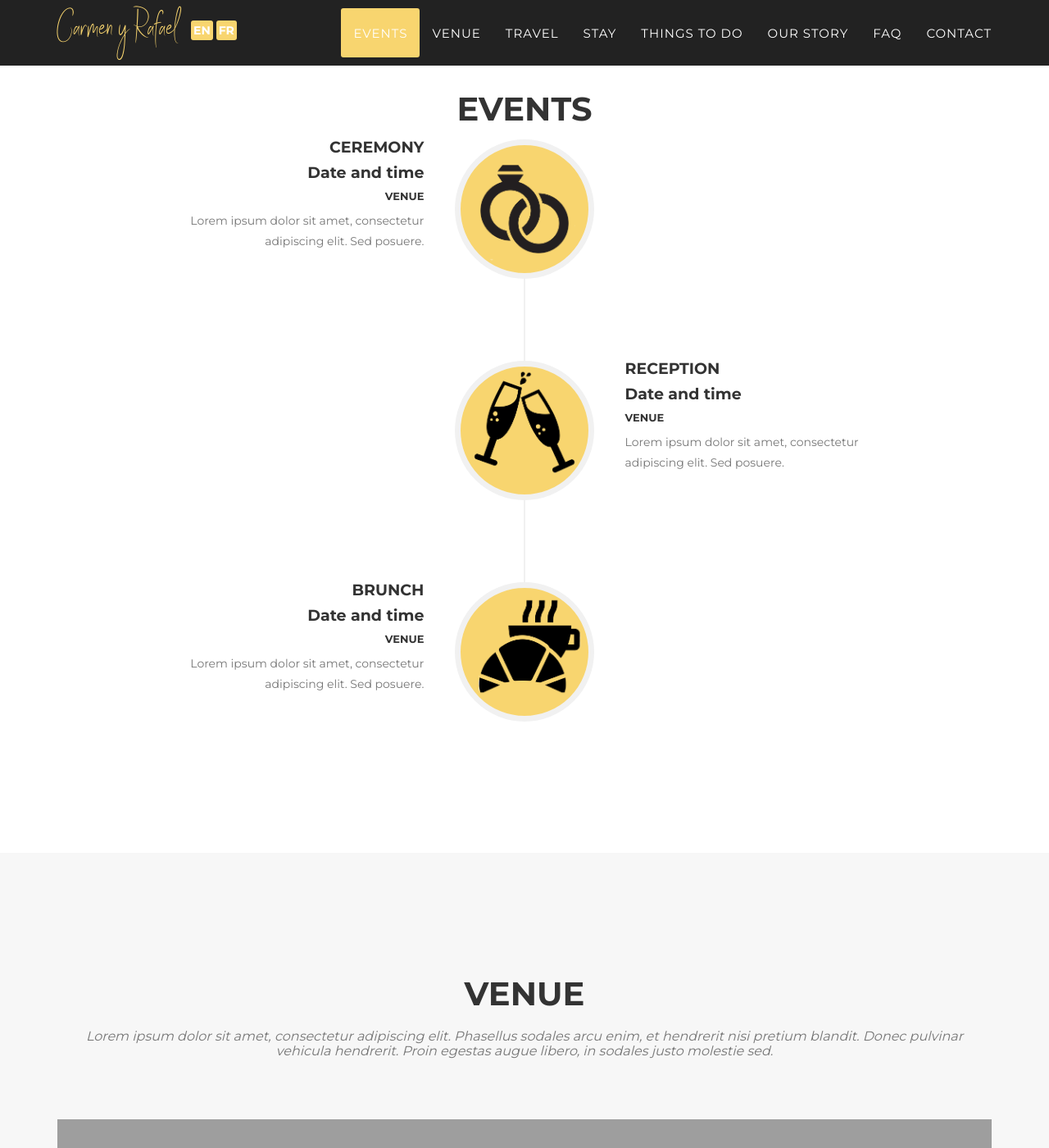
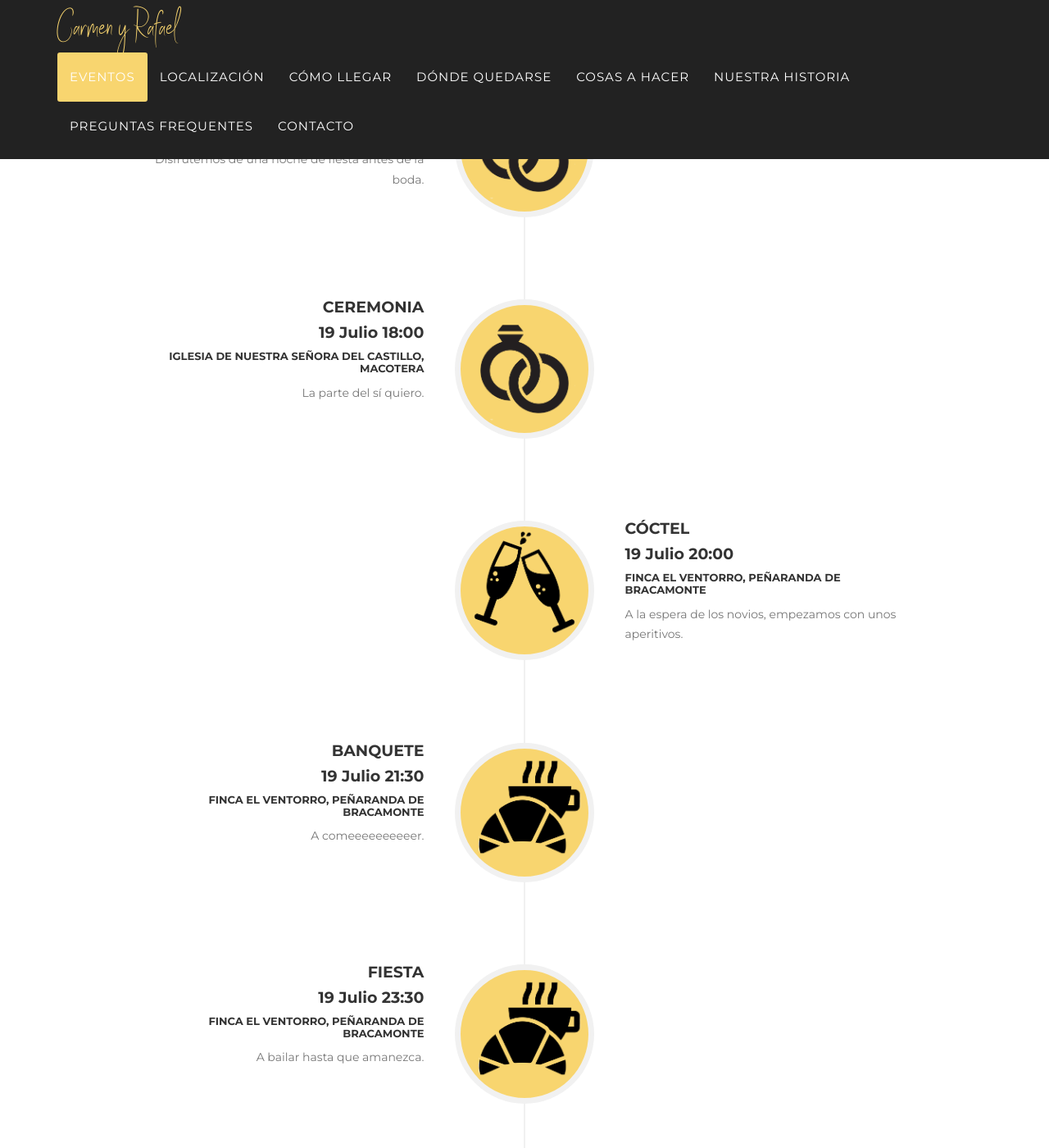
Before and after one commit to elena333/elena333.github.io, a Jekyll site: the page built from index.html, in a window 1280 px wide and 1400 px high, scrolled down 882 px. Shown: the whole window at 82% size. Built offline with Jekyll 4.4.1, drawn with Linux system fonts in a browser that asks for light colours; some web fonts are replaced; some of the changed text lies outside the part shown; grey boxes are pictures that could not be loaded.

Commit message:
First modification for header, events and venue

```diff
--- a/_includes/en_data/events.html
+++ b/_includes/en_data/events.html
@@ -3,7 +3,7 @@
     <div class="container">
         <div class="row">
             <div class="col-lg-12 text-center">
-                <h2 class="section-heading">Events</h2>
+                <h2 class="section-heading">Eventos</h2>
             </div>
         </div>
         <div class="row">
@@ -15,12 +15,27 @@
                         </div>
                         <div class="timeline-panel">
                             <div class="timeline-heading">
-                                <h4>Ceremony</h4>
-                                <h4 class="subheading">Date and time</h4>
-                                <h6>Venue</h6>
+                                <h4>Pre-Boda</h4>
+                                <h4 class="subheading">18 Julio 20:00</h4>
+                                <h6>Macotera</h6>
                             </div>
                             <div class="timeline-body">
-                                <p class="text-muted">Lorem ipsum dolor sit amet, consectetur adipiscing elit. Sed posuere.</p>
+                                <p class="text-muted">Disfrutemos de una noche de fiesta antes de la boda.</p>
+                            </div>
+                        </div>
+                    </li>
+                    <li>
+                        <div class="timeline-image">
+                            <img class="img-circle img-responsive" src="/img/events/1.png" alt="">
+                        </div>
+                        <div class="timeline-panel">
+                            <div class="timeline-heading">
+                                <h4>Ceremonia</h4>
+                                <h4 class="subheading">19 Julio 18:00</h4>
+                                <h6>Iglesia de Nuestra Señora del Castillo, Macotera</h6>
+                            </div>
+                            <div class="timeline-body">
+                                <p class="text-muted">La parte del sí quiero.</p>
                             </div>
                         </div>
                     </li>
@@ -30,12 +45,12 @@
                         </div>
                         <div class="timeline-panel">
                             <div class="timeline-heading">
-                                <h4>Reception</h4>
-                                <h4 class="subheading">Date and time</h4>
-                                <h6>Venue</h6>
+                                <h4>Cóctel</h4>
+                                <h4 class="subheading">19 Julio 20:00</h4>
+                                <h6>Finca el Ventorro, Peñaranda de Bracamonte</h6>
                             </div>
                             <div class="timeline-body">
-                                <p class="text-muted">Lorem ipsum dolor sit amet, consectetur adipiscing elit. Sed posuere.</p>
+                                <p class="text-muted">A la espera de los novios, empezamos con unos aperitivos.</p>
                             </div>
                         </div>
                     </li>
@@ -45,12 +60,42 @@
                         </div>
                         <div class="timeline-panel">
                             <div class="timeline-heading">
-                                <h4>Brunch</h4>
-                                <h4 class="subheading">Date and time</h4>
-                                <h6>Venue</h6>
+                                <h4>Banquete</h4>
+                                <h4 class="subheading">19 Julio 21:30</h4>
+                                <h6>Finca el Ventorro, Peñaranda de Bracamonte</h6>
                             </div>
                             <div class="timeline-body">
-                                <p class="text-muted">Lorem ipsum dolor sit amet, consectetur adipiscing elit. Sed posuere.</p>
+                                <p class="text-muted">A comeeeeeeeeeer.</p>
+                            </div>
+                        </div>
+                    </li>
+                    <li>
+                        <div class="timeline-image">
+                            <img class="img-circle img-responsive" src="/img/events/3.png" alt="">
+                        </div>
+                        <div class="timeline-panel">
+                            <div class="timeline-heading">
+                                <h4>Fiesta</h4>
+                                <h4 class="subheading">19 Julio 23:30</h4>
+                                <h6>Finca el Ventorro, Peñaranda de Bracamonte</h6>
+                            </div>
+                            <div class="timeline-body">
+                                <p class="text-muted">A bailar hasta que amanezca.</p>
+                            </div>
+                        </div>
+                    </li>
+                    <li>
+                        <div class="timeline-image">
+                            <img class="img-circle img-responsive" src="/img/events/3.png" alt="">
+                        </div>
+                        <div class="timeline-panel">
+                            <div class="timeline-heading">
+                                <h4>Buses</h4>
+                                <h4 class="subheading">20 Julio 02:30</h4>
+                                <h4 class="subheading">20 Julio 05:00</h4>
+                            </div>
+                            <div class="timeline-body">
+                                <p class="text-muted">2 horarios de buses que vuelven hacia Salamanca, Macotera, Santa Marta...</p>
                             </div>
                         </div>
                     </li>
--- a/_includes/en_data/header.html
+++ b/_includes/en_data/header.html
@@ -11,8 +11,6 @@
             </button>
             <span>
                 <a class="brand page-scroll" href="#page-top" style="text-decoration:none">{{site.title}}</a>&nbsp;&nbsp;&nbsp;
-                <a href="/en" class="btn-m">EN</a>
-                <a href="/fr" class="btn-m">FR</a>
             </span>
         </div>
         <!-- Collect the nav links, forms, and other content for toggling -->
@@ -22,28 +20,28 @@
                     <a href="#page-top"></a>
                 </li>
                 <li>
-                    <a class="page-scroll" href="#events">Events</a>
+                    <a class="page-scroll" href="#events">Eventos</a>
                 </li>
                 <li>
-                    <a class="page-scroll" href="#venue">Venue</a>
+                    <a class="page-scroll" href="#venue">Localización</a>
                 </li>
                 <li>
-                    <a class="page-scroll" href="#travel">Travel</a>
+                    <a class="page-scroll" href="#travel">Cómo llegar</a>
                 </li>
                 <li>
-                    <a class="page-scroll" href="#stay">Stay</a>
+                    <a class="page-scroll" href="#stay">Dónde quedarse</a>
                 </li>
                 <li>
-                    <a class="page-scroll hidden-xs hidden-sm" href="#portfolio">Things To Do</a>
+                    <a class="page-scroll hidden-xs hidden-sm" href="#portfolio">Cosas a hacer</a>
                 </li>
                 <li>
-                    <a class="page-scroll" href="#our_story">Our Story</a>
+                    <a class="page-scroll" href="#our_story">Nuestra historia</a>
                 </li>
                 <li>
-                    <a class="page-scroll" href="#FAQ">FAQ</a>
+                    <a class="page-scroll" href="#FAQ">Preguntas frequentes</a>
                 </li>
                 <li>
-                    <a class="page-scroll hidden-xs hidden-sm hidden-md" href="#contact">Contact</a>
+                    <a class="page-scroll hidden-xs hidden-sm hidden-md" href="#contact">Contacto</a>
                 </li>
             </ul>
         </div>
@@ -56,10 +54,10 @@
 <header>
     <div class="container">
         <div class="intro-text">
-            <div class="intro-heading">The Cat and the Dog<br>are getting married</div>
-            <div class="intro-lead-in">DATE</div>
-            <div class="intro-lead-in">Somewhere nice</div>
-            <a href="#events" class="page-scroll btn btn-xl">Tell Me More</a>
+            <div class="intro-heading">¡Nos casamos!</div>
+            <div class="intro-lead-in">19 Julio 2025</div>
+            <div class="intro-lead-in">Macotera, Salamanca</div>
+            <a href="#events" class="page-scroll btn btn-xl">Cuéntame más</a>
         </div>
     </div>
 </header>
--- a/_includes/en_data/venue.html
+++ b/_includes/en_data/venue.html
@@ -3,8 +3,8 @@
     <div class="container">
         <div class="row">
             <div class="col-lg-12 text-center">
-                <h2 class="section-heading">Venue</h2>
-                <h3 class="section-subheading text-muted">Lorem ipsum dolor sit amet, consectetur adipiscing elit. Phasellus sodales arcu enim, et hendrerit nisi pretium blandit. Donec pulvinar vehicula hendrerit. Proin egestas augue libero, in sodales justo molestie sed.</h3>
+                <h2 class="section-heading">Localización</h2>
+                <h3 class="section-subheading text-muted">La ceremonia se celebrará en La iglesia de Nuestra Señora del Castillo, Macotera. Desde allí, nos trasladaremos a la Finca el Ventorro para continuar con el cóctel, el banquete y la fiesta.</h3>
             </div>
         </div>
         <style>
```
